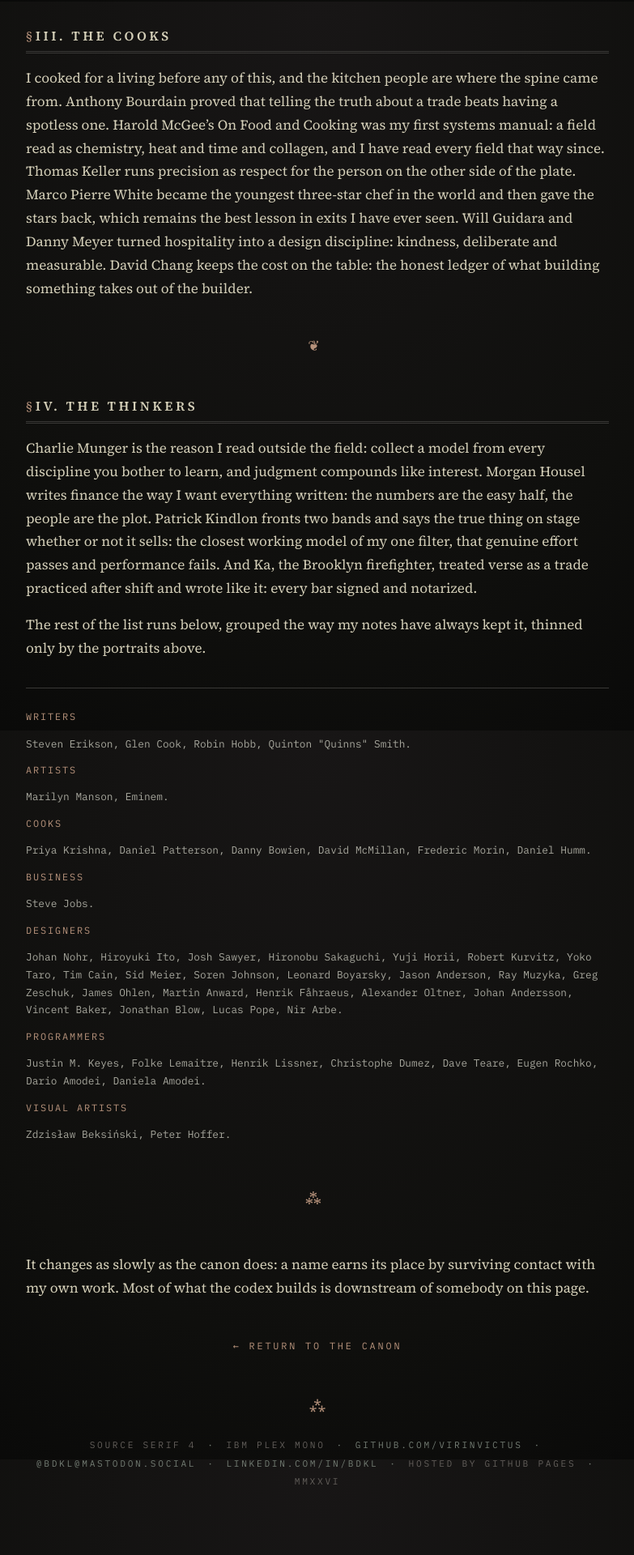
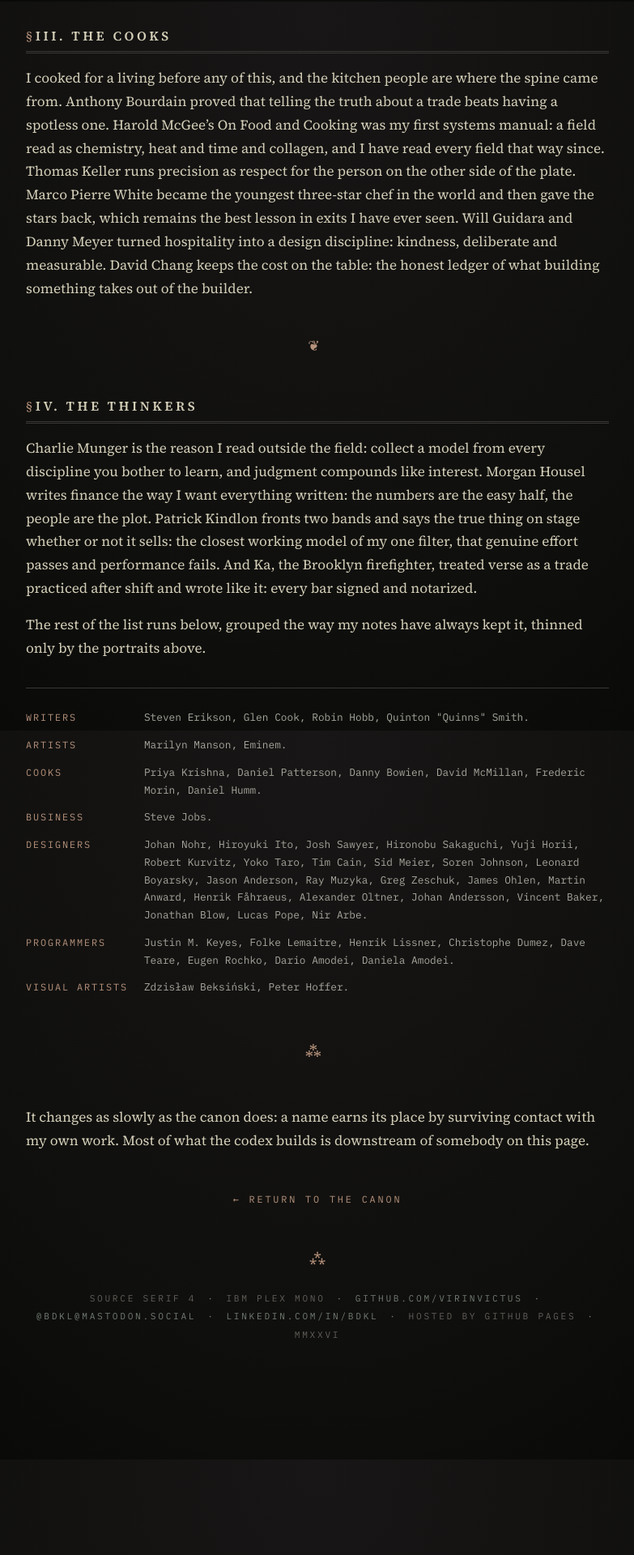
Before and after one commit to VirInvictus/VirInvictus.github.io, a Jekyll site: the page built from influences.md, in a window 1280 px wide. Shown: the part 1798-3718 px from the top of the page at 81% size, without its empty margins (248-1031 px from the left). Built offline with Jekyll 4.4.1, drawn with Linux system fonts in a browser that asks for light colours; after the commit the page ends 3537 px from its top, so only the background shows below that.

Commit message:
css: fix ledger key track with auto+min/max-width; fit-content() voids in Chromium

```diff
--- a/assets/css/style.scss
+++ b/assets/css/style.scss
@@ -152,13 +152,15 @@ body {
 /* The apparatus ledgers of /canon/ (games by platform, records by artist)
    and /influences/ (archive by domain): semantic description lists set as
    catalogue apparatus, so the prose carries the voice and the full
-   inventory reads as a deliberate appendix. The key track floats between
-   its 4.5rem floor and an 8rem cap so short keys (PS5) keep the original
-   geometry while long ones (PROGRAMMERS, SELF DEFENSE FAMILY) widen the
-   column or wrap instead of painting into the names. */
+   inventory reads as a deliberate appendix. The key track auto-sizes to its
+   longest key, floored at 4.5rem and capped at 8rem via the dt's own
+   min/max-width (NOT minmax()+fit-content(): Chromium rejects fit-content()
+   as a minmax max, which voids the whole declaration), so short keys (PS5)
+   keep the original geometry while long ones (PROGRAMMERS, SELF DEFENSE
+   FAMILY) widen the column or wrap instead of painting into the names. */
 .canon-ledger {
   display: grid;
-  grid-template-columns: minmax(4.5rem, fit-content(8rem)) 1fr;
+  grid-template-columns: auto 1fr;
   gap: 0.75rem 1.25rem;
   align-items: baseline;
   margin: 2em 0 0;
@@ -172,6 +174,8 @@ body {
   letter-spacing: 0.16em;
   text-transform: uppercase;
   margin: 0;
+  min-width: 4.5rem;
+  max-width: 8rem;
 }
 .canon-ledger dd {
   font-family: var(--mono);
```
